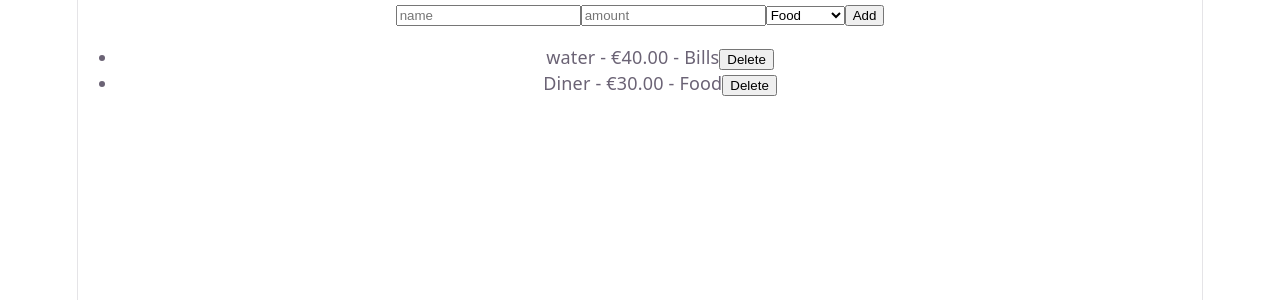
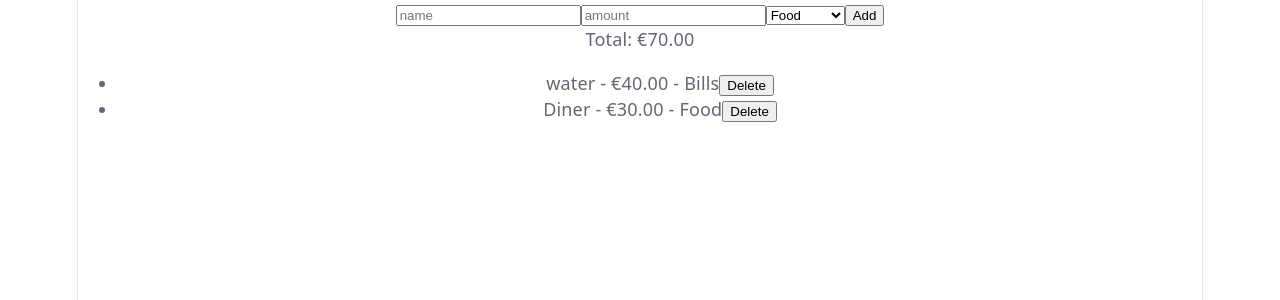
Before and after one commit to AntreasChristoforou/expense-tracker, a React (Vite) app: page / in a window 1280 px wide. Shown: the top 300 px of the page. Built offline with nearby package versions, Linux system fonts and the light colour scheme.

Commit message:
Total value of expenses

```diff
--- a/src/App.jsx
+++ b/src/App.jsx
@@ -15,6 +15,7 @@ function App() {
   const [amount, setAmount] = useState("");
   const [categories, setCategories] = useState("Food");
   const [error, setError] = useState("");
+
 
   function handleAdd(){
   const numb = Number(amount);
@@ -37,7 +38,7 @@ function App() {
   function handleDelete(id){
     setExpenses(expenses.filter( n => n.id !== id));
   }
-
+  const total = expenses.reduce((sum,n) => sum + n.amount  , 0).toFixed(2);
   return (
     <div>
       <input value={name} placeholder="name" onChange={e => setName(e.target.value)}/>
@@ -48,12 +49,14 @@ function App() {
 
       {error !== "" && <span>{error}</span>}
       <button onClick={handleAdd} >Add</button>
+      <p>Total: €{total}</p>
       <ul>
         {
           expenses.map(expense => <li key={expense.id}>
             {expense.name} - €{expense.amount.toFixed(2)} - {expense.category}
             <button onClick={() => handleDelete(expense.id)}>Delete</button>
-          </li>)
+          </li>
+          )
         }
       </ul>
     </div>
```
